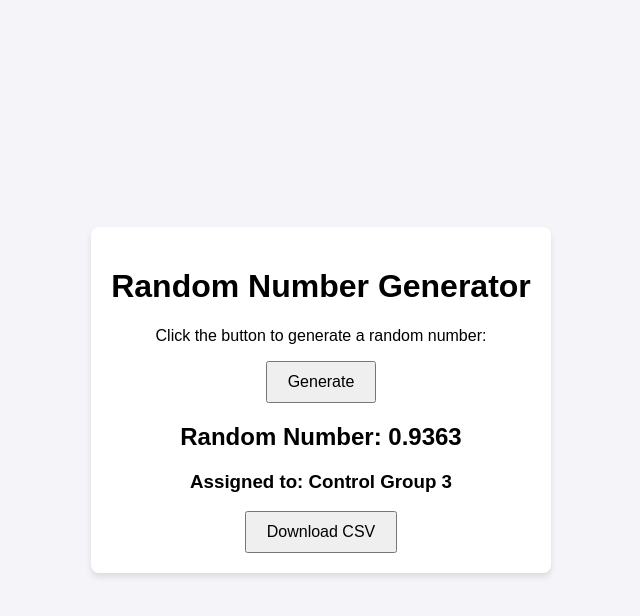
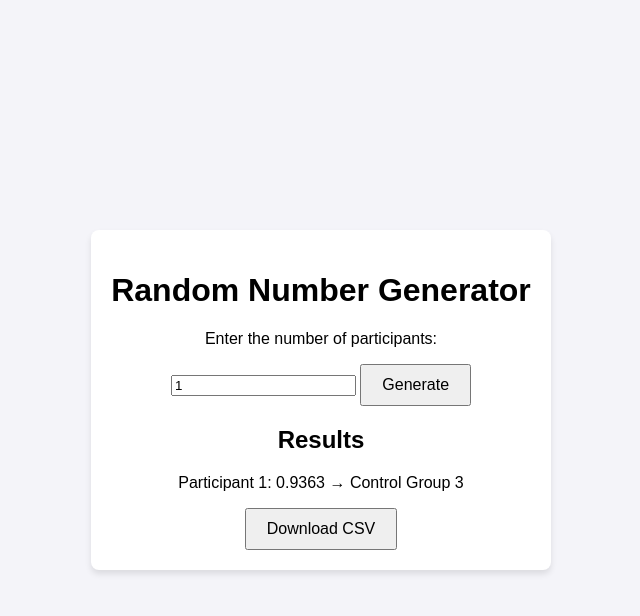
Before and after one commit to catfishbilliam/random-number-generator, a plain HTML site: page index.html in a window 1280 px wide. Both pictures are taken after a click on the button "Generate". Shown: the whole page, without its empty margins (319-959 px from the left). Drawn offline with Linux system fonts and the light colour scheme.

Commit message:
update index and script

```diff
--- a/index.html
+++ b/index.html
@@ -9,10 +9,11 @@
 <body>
   <div class="container">
     <h1>Random Number Generator</h1>
-    <p>Click the button to generate a random number:</p>
+    <p>Enter the number of participants:</p>
+    <input type="number" id="participant-count" min="1" value="1" />
     <button id="generate-btn">Generate</button>
-    <h2 id="result"></h2>
-    <h3 id="group"></h3>
+    <h2>Results</h2>
+    <div id="results-container"></div>
     <button id="download-btn">Download CSV</button>
   </div>
   <script src="script.js"></script>
--- a/script.js
+++ b/script.js
@@ -1,46 +1,53 @@
 // Store data for CSV download
 let records = [];
 
-// Event listener for generating a random number
+// Event listener for generating random numbers
 document.getElementById('generate-btn').addEventListener('click', () => {
-  // Generate a random number between 0 and 1
-  const randomNum = Math.random();
+  // Clear previous results
+  records = [];
+  const resultsContainer = document.getElementById('results-container');
+  resultsContainer.innerHTML = "";
 
-  // Display the number
-  document.getElementById('result').textContent = `Random Number: ${randomNum.toFixed(4)}`;
+  // Get the number of participants
+  const participantCount = parseInt(document.getElementById('participant-count').value, 10);
 
-  let group = ""; // Variable to store group assignment
+  // Generate random numbers and assign groups
+  for (let i = 0; i < participantCount; i++) {
+    const randomNum = Math.random(); // Generate random number between 0 and 1
+    let group = "";
 
     // Assign to treatment or control group
     if (randomNum <= 0.6) {
       group = "Treatment Group (60%)";
     } else {
       // Further randomize within the control group
-    if (randomNum <= 0.73) {  // 0.6 to 0.73 (13.33%)
+      if (randomNum <= 0.73) {
         group = "Control Group 1";
-    } else if (randomNum <= 0.86) {  // 0.73 to 0.86 (13.33%)
+      } else if (randomNum <= 0.86) {
         group = "Control Group 2";
-    } else {  // 0.86 to 1.0 (13.33%)
+      } else {
         group = "Control Group 3";
       }
     }
 
-  // Display group assignment
-  document.getElementById('group').textContent = `Assigned to: ${group}`;
+    // Display result
+    const resultText = `Participant ${i + 1}: ${randomNum.toFixed(4)} → ${group}`;
+    const resultItem = document.createElement('p');
+    resultItem.textContent = resultText;
+    resultsContainer.appendChild(resultItem);
 
     // Save to records
-  records.push({ number: randomNum.toFixed(4), group });
-
-  console.log(records); // Debugging - logs data to console
+    records.push({ participant: i + 1, number: randomNum.toFixed(4), group });
+  }
 });
 
 // Event listener for downloading CSV
 document.getElementById('download-btn').addEventListener('click', () => {
   let csvContent = "data:text/csv;charset=utf-8,";
-  csvContent += "Random Number,Group Assignment\n";
+  csvContent += "Participant,Random Number,Group Assignment\n";
 
   records.forEach(row => {
-    csvContent += `${row.number},${row.group}\n`;
+    csvContent += `${row.participant},${row.number},${row.group}\n`;
   });
 
   // Create a download link
```
Lines whose indentation alone changed are shown as unchanged.
